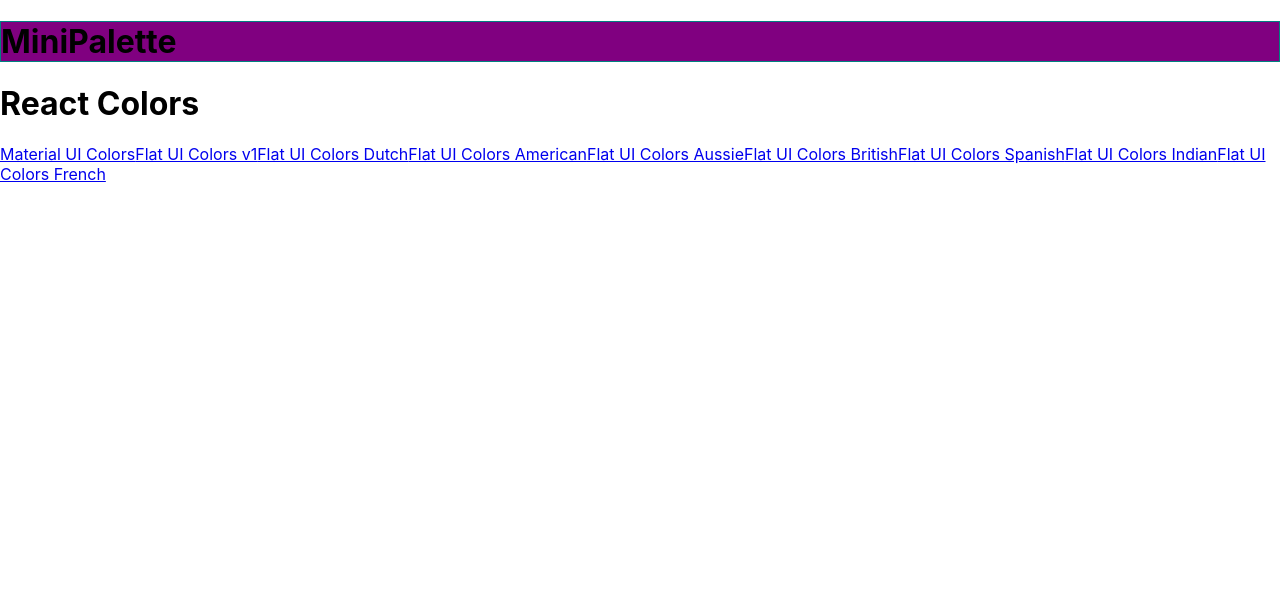
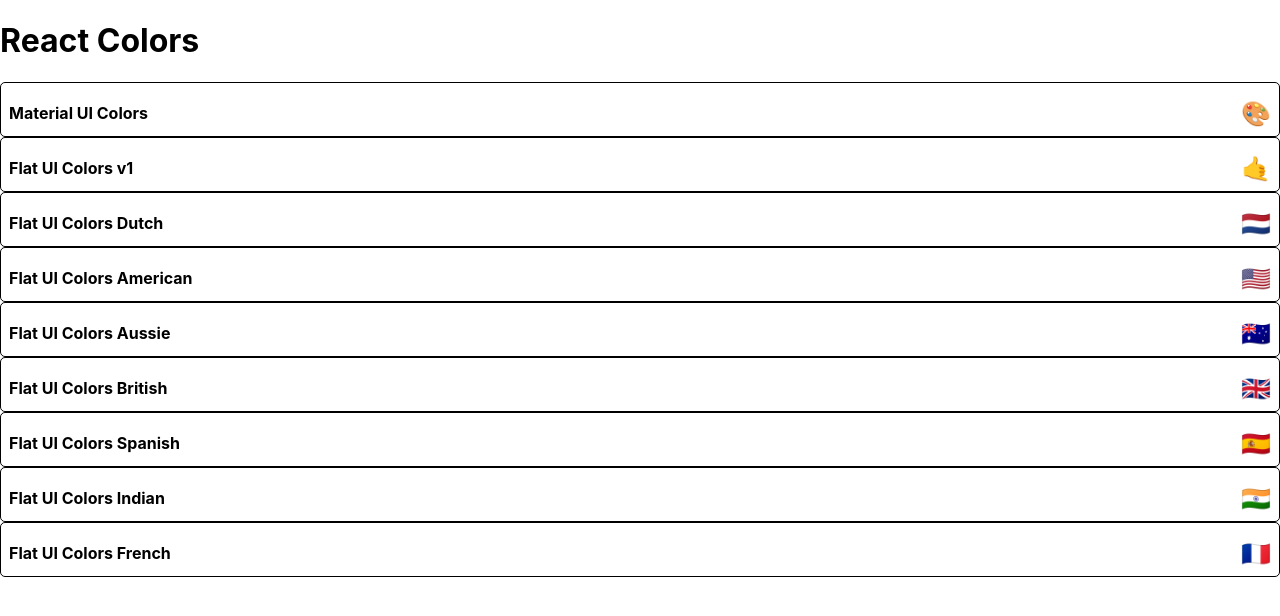
Before and after one commit to AndyK888/colors-app, a React (Create React App) app: page / in a window 1280 px wide. Shown: the top 616 px of the page. Built offline with nearby package versions, Linux system fonts and the light colour scheme.

Commit message:
start styling MiniPalette

```diff
--- a/src/MiniPalette.js
+++ b/src/MiniPalette.js
@@ -2,12 +2,44 @@
 import { createUseStyles } from "react-jss";
 
 const useStyles = createUseStyles({
-	main: {
-		backgroundColor: "purple",
-		border: "1px solid teal",
+	root: {
+		backgroundColor: "white",
+		borderRadius: "5px",
+		border: "1px solid black",
+		padding: "0.5rem",
+		position: "relative",
+		overflow: "hidden",
+		"&:hover": {
+			cursor: "pointer",
+		},
+	},
+	colors: {
+		backgroundColor: "grey",
+	},
+	title: {
+		display: "flex",
+		justifyContent: "space-between",
+		alignItems: "center",
+		margin: "0",
+		color: "black",
+		paddingTop: "0.5rem",
+		fontSize: "1rem",
+		position: "relative",
+	},
+	emoji: {
+		marginLeft: "0.5rem",
+		fontSize: "1.5rem",
 	},
 });
 export default function MiniPalette(props) {
+	const { paletteName, emoji } = props;
 	const classes = useStyles();
-	return <h1 className={classes.main}>MiniPalette</h1>;
+	return (
+		<div className={classes.root}>
+			<div className={classes.colors}></div>
+			<h5 className={classes.title}>
+				{paletteName} <span className={classes.emoji}>{emoji}</span>
+			</h5>
+		</div>
+	);
 }
--- a/src/PaletteList.js
+++ b/src/PaletteList.js
@@ -6,14 +6,9 @@
 		const { palettes } = this.props;
 		return (
 			<div>
-				<MiniPalette />
 				<h1>React Colors</h1>
 				{palettes.map((palette) => {
-					return (
-						<Link key={palette.id} to={`/palette/${palette.id}`}>
-							{palette.paletteName}
-						</Link>
-					);
+					return <MiniPalette {...palette} />;
 				})}
 			</div>
 		);
```
